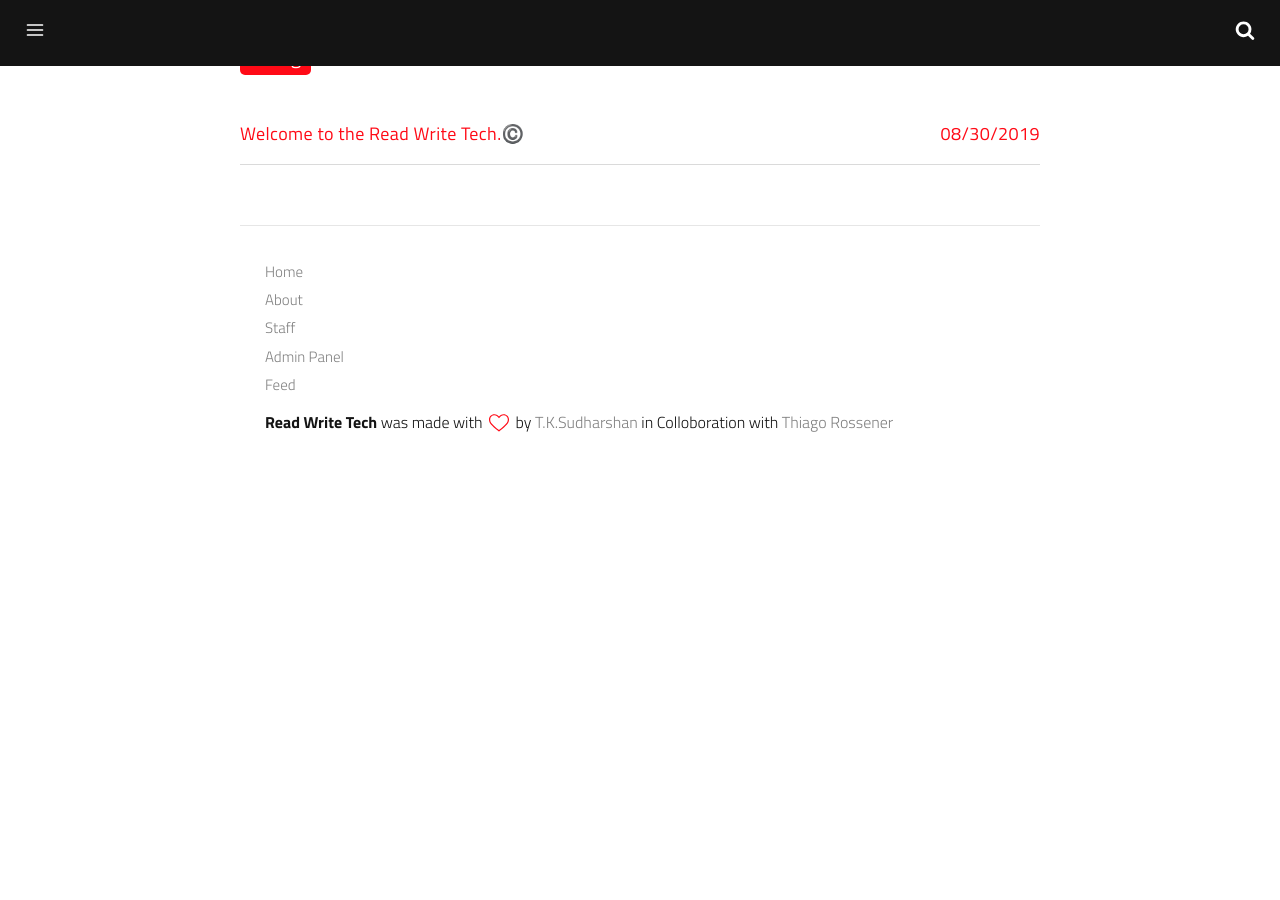
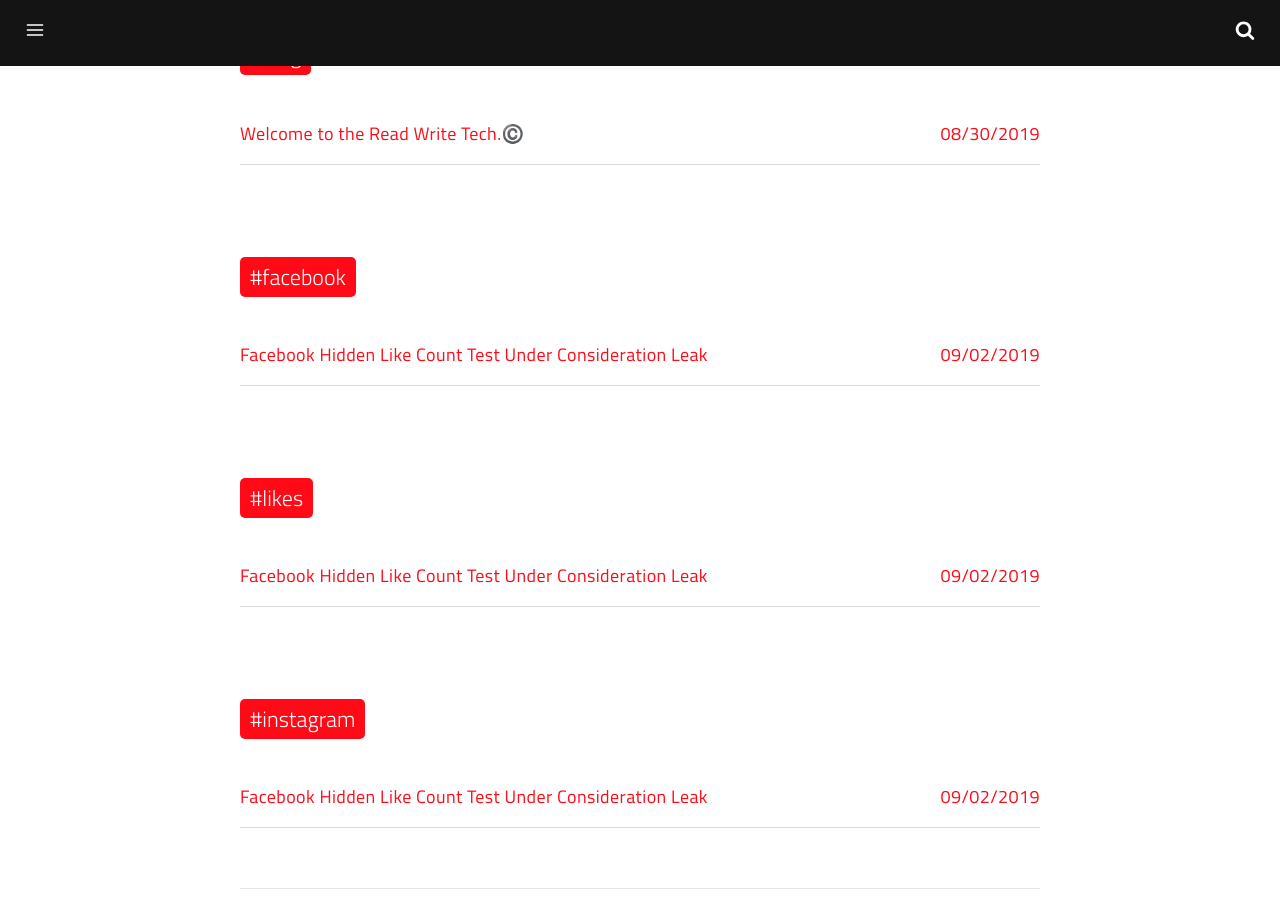
Before and after one commit to tks18/abandoned-read-write-tech, a Jekyll site: the page built from tags.html, in a window 1280 px wide and 900 px high, scrolled down 489 px. Built offline with Jekyll 4.4.1, drawn with Linux system fonts in a browser that asks for light colours; a script that is not in the unit is left out; a file with an impossible date is left out; before the commit the page ends 960 px from its top, so only the background shows below that; some of the changed text lies outside the part shown.

Commit message:
Update 2019-09-01-facebook-hidden-like-count-test-under-consideration-leak.md

```diff
--- a/_posts/2019-09-01-facebook-hidden-like-count-test-under-consideration-leak.md
+++ b/_posts/2019-09-01-facebook-hidden-like-count-test-under-consideration-leak.md
@@ -1,6 +1,6 @@
 ---
 title: Facebook Hidden Like Count Test Under Consideration Leak
-date: {}
+date: 2019-09-02T11:16:00.000Z
 published: true
 categories:
   - Facebook
```
